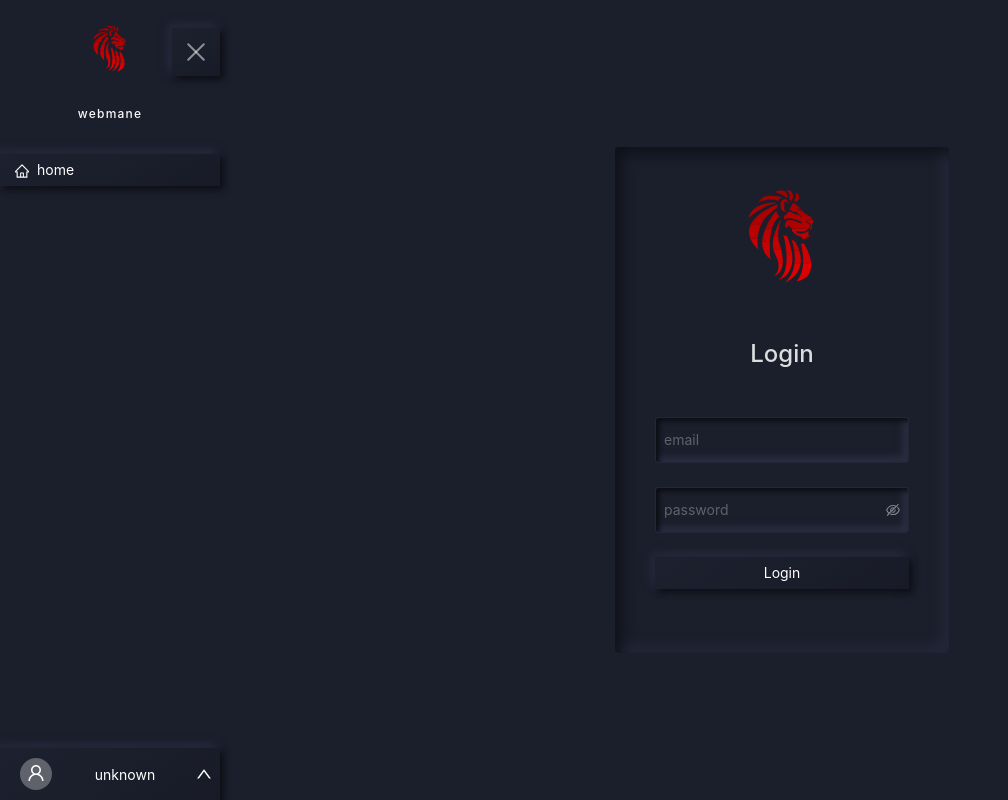
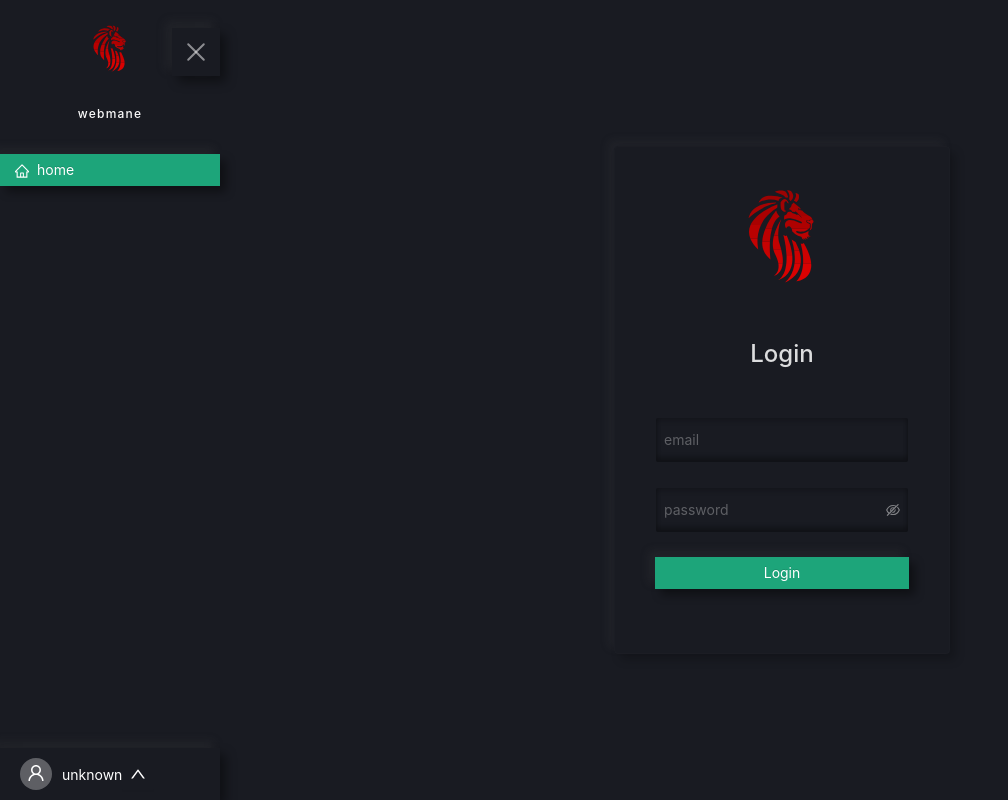
Before and after one commit to sjbavier/wm-react2, a React (Create React App) app: page /login in a window 1280 px wide. Shown: the whole page, without its empty margins (0-1008 px from the left). Built offline with nearby package versions, Linux system fonts and the light colour scheme.

Commit message:
wip color picker

```diff
--- a/package.json
+++ b/package.json
@@ -21,6 +21,7 @@
     "history": "^5.2.0",
     "lodash": "^4.17.21",
     "react": "^17.0.2",
+    "react-colorful": "^5.6.1",
     "react-dom": "^17.0.2",
     "react-markdown": "^8.0.3",
     "react-router": "^6",
--- a/src/App.tsx
+++ b/src/App.tsx
@@ -1,4 +1,4 @@
-import { FC, useContext } from 'react';
+import { FC, useContext, useState } from 'react';
 import { Routes, Route } from 'react-router-dom';
 import Nav from './components/nav/Nav';
 import LoginForm from './views/login/LoginForm';
@@ -17,15 +17,22 @@ import './App.css';
 import styled from 'styled-components';
 import { useToggle } from './hooks/useToggle';
 import classNames from 'classnames';
+import { Color } from './components/color/Color';
 
 const App: FC = () => {
   const { loading } = useContext<IAuthContext>(AuthContext);
   const [isOpen, toggleIsOpen] = useToggle(true);
+  const [color, setColor] = useState('#191b22');
 
   return (
     <div id="app_wrapper" className="h-screen overflow-hidden">
-      <LayoutWrapper>
-        <Nav toggleIsOpen={toggleIsOpen} isOpen={isOpen} />
+      <LayoutWrapper color={color}>
+        <Nav
+          toggleIsOpen={toggleIsOpen}
+          isOpen={isOpen}
+          color={color}
+          setColor={setColor}
+        />
         <div
           className={classNames(
             'transition-all duration-150 h-screen w-full pl-16',
@@ -71,7 +78,6 @@ const LayoutWrapper = styled.div`
   flex-direction: row;
   box-sizing: border-box;
   min-height: 0;
-  background: #1b1e2b;
+  background: ${(props) => props.color};
 `;
-
 export default App;
--- a/src/components/auth/useAuth.ts
+++ b/src/components/auth/useAuth.ts
@@ -1,4 +1,5 @@
 import { useCallback, useReducer, useEffect } from 'react';
+import { useNavigate } from 'react-router-dom';
 import useClient from '../../hooks/useClient';
 import { useSetNotifications } from '../../hooks/useNotifications';
 import { VERBOSITY } from '../../lib/constants';
@@ -99,6 +100,7 @@ export const useAuth = () => {
   } = authState;
   const { setNotification } = useSetNotifications();
   const { fetchMe, statusCode } = useClient(VERBOSITY.NORMAL);
+  const navigate = useNavigate();
 
   // syncs redux token state to localstorage
   useEffect(() => {
@@ -129,6 +131,7 @@ export const useAuth = () => {
         .then((response: TAuthResponse) => {
           if (statusCode === 401) {
             dispatchAuth({ type: AUTH_ACTION.LOGOUT });
+            navigate('/login');
           }
           if (response.user) {
             dispatchAuth({
@@ -159,7 +162,7 @@ export const useAuth = () => {
           });
         });
     }
-  }, [token, setNotification, fetchMe, statusCode]);
+  }, [token, setNotification, fetchMe, statusCode, navigate]);
 
   useEffect(() => {
     let mounted = true;
--- a/src/components/button/NeuButton.tsx
+++ b/src/components/button/NeuButton.tsx
@@ -4,6 +4,6 @@ import styled from 'styled-components';
 export const NeuButton = styled((props) => <Button {...props} />)`
   border-radius: 0px;
   border: transparent;
-  background: linear-gradient(145deg, #1d202e, #181b27);
-  box-shadow: 3px 3px 7px #0b0c11, -3px -3px 9px #2b3045;
+  box-shadow: 6px 6px 10px hsla(0, 0%, 0%, 0.4),
+    -6px -6px 10px hsla(0, 0%, 30%, 0.2);
 `;
--- a/src/components/button/NeuNavButton.tsx
+++ b/src/components/button/NeuNavButton.tsx
@@ -5,6 +5,6 @@ export const NeuNavButton = styled((props) => <Button {...props} />)`
   margin-top: 1rem;
   border-radius: 0px;
   border: transparent;
-  background: linear-gradient(145deg, #1d202e, #181b27);
-  box-shadow: 3px 3px 7px #0b0c11, -3px -3px 9px #2b3045;
+  box-shadow: 6px 6px 10px hsla(0, 0%, 0%, 0.4),
+    -6px -6px 10px hsla(0, 0%, 30%, 0.2);
 `;
--- /dev/null
+++ b/src/components/color/Color.tsx
@@ -0,0 +1,11 @@
+import { HexColorPicker } from 'react-colorful';
+
+export const Color = ({
+  color,
+  setColor
+}: {
+  color: string;
+  setColor: any;
+}) => {
+  return <HexColorPicker color={color} onChange={setColor} />;
+};
--- a/src/components/form/input/NeuInput.tsx
+++ b/src/components/form/input/NeuInput.tsx
@@ -2,25 +2,28 @@
 import { Input as AntInput } from 'antd';
 import styled from 'styled-components';
 
-export const NeuInput = styled(AntInput)`
+// self calling to satisfy return type of StyledComponent<typeof AntInput, any, {}, never>
+export const NeuInput = (() => {
+  return styled(AntInput)`
     padding: 0.7rem 0.5rem;
-  border-color: #262a3cbd;
+    border-color: transparent;
     border-radius: 3px;
-  background: #1b1e2b !important;
-  background-color: #1b1e2b !important;
-  box-shadow: inset 3px 3px 5px #0c0d13, inset -5px -5px 7px #2a2f43;
+    box-shadow: inset 0px 3px 5px hsla(0, 0%, 0%, 0.2),
+      inset 0px -5px 5px hsla(0, 0%, 0%, 0.3);
+
     &:focus {
-    box-shadow: inset 3px 3px 5px #0c0d13, inset -5px -5px 7px #2a2f43 !important;
+      box-shadow: none;
     }
     &:-internal-autofill-selected {
-    background-color: -internal-light-dark(#1b1e2b, #1b1e2b) !important;
-    color: -internal-light-dark(
-      rgba(255, 255, 255, 0.85),
-      rgba(255, 255, 255, 0.85)
-    );
+      background-color: -internal-light-dark(
+        transparent,
+        transparent
+      ) !important;
+      color: -internal-light-dark(transparent, transparent);
     }
     &:-webkit-autofill,
     -webkit-autofill:focus {
       transition: background-color 600000s 0s, color 600000s 0s;
     }
   `;
+})();
--- a/src/components/form/input/NeuPasswordInput.tsx
+++ b/src/components/form/input/NeuPasswordInput.tsx
@@ -2,25 +2,26 @@
 import { Input as AntInput } from 'antd';
 import styled from 'styled-components';
 
-export const NeuPasswordInput = styled(AntInput.Password)`
+export const NeuPasswordInput = (() => {
+  return styled(AntInput.Password)`
     padding: 0.7rem 0.5rem;
-  border-color: #262a3cbd;
+    border-color: transparent;
     border-radius: 3px;
-  background: #1b1e2b !important;
-  background-color: #1b1e2b !important;
-  box-shadow: inset 3px 3px 5px #0c0d13, inset -5px -5px 7px #2a2f43;
+    box-shadow: inset 0px 3px 5px hsla(0, 0%, 0%, 0.2),
+      inset 0px -5px 5px hsla(0, 0%, 0%, 0.3);
     &:focus {
-    box-shadow: inset 3px 3px 5px #0c0d13, inset -5px -5px 7px #2a2f43 !important;
+      box-shadow: none;
     }
     &:-internal-autofill-selected {
-    background-color: -internal-light-dark(#1b1e2b, #1b1e2b) !important;
-    color: -internal-light-dark(
-      rgba(255, 255, 255, 0.85),
-      rgba(255, 255, 255, 0.85)
-    );
+      background-color: -internal-light-dark(
+        transparent,
+        transparent
+      ) !important;
+      color: -internal-light-dark(transparent, transparent);
     }
     &:-webkit-autofill,
     -webkit-autofill:focus {
       transition: background-color 600000s 0s, color 600000s 0s;
     }
   `;
+})();
--- a/src/components/nav/Nav.tsx
+++ b/src/components/nav/Nav.tsx
@@ -15,18 +15,26 @@ import webmaneLogo from '../../img/LionHeadLOGO.svg';
 
 import Text from 'antd/lib/typography/Text';
 import styled from 'styled-components';
-import { DivWrapper } from '../../models/models';
+import { AppProps, DivWrapper } from '../../models/models';
 import { NeuNavButton } from '../button/NeuNavButton';
 import { NeuButton } from '../button/NeuButton';
 import classNames from 'classnames';
 import { AUTH_ACTION, IAuthContext } from '../auth/useAuth';
+import { Color } from '../color/Color';
 
 interface NavProps {
   isOpen: boolean | (() => void);
   toggleIsOpen: boolean | (() => void);
+  color: string;
+  setColor: React.Dispatch<React.SetStateAction<string>>;
 }
 
-const Nav: FC<NavProps> = ({ toggleIsOpen, isOpen }: NavProps) => {
+const Nav: FC<NavProps> = ({
+  toggleIsOpen,
+  isOpen,
+  color,
+  setColor
+}: NavProps) => {
   const navigate = useNavigate();
   const { user, dispatchAuth } = useContext<IAuthContext>(AuthContext);
   const [popUp, setPopUp] = useState<boolean>(false);
@@ -128,7 +136,7 @@ const Nav: FC<NavProps> = ({ toggleIsOpen, isOpen }: NavProps) => {
             )}
           </div>
 
-          <UserBox onClick={handleAvatarClick}>
+          <UserBox>
             <UserPopUpWrapper
               className={classNames(
                 'w-[220px]',
@@ -137,6 +145,7 @@ const Nav: FC<NavProps> = ({ toggleIsOpen, isOpen }: NavProps) => {
             >
               {!!user && (
                 <>
+                  <Color color={color} setColor={setColor} />
                   <UserItem onClick={logout}>
                     <div>
                       <UserOutlined />
@@ -170,9 +179,14 @@ const Nav: FC<NavProps> = ({ toggleIsOpen, isOpen }: NavProps) => {
                 </>
               )}
             </UserPopUpWrapper>
-            <UserAvatar icon={<UserOutlined />} />
-            <UserText ellipsis={true}>{user ? user : 'unknown'}</UserText>
-            <UserButton icon={<UpOutlined />}></UserButton>
+            <div
+              className="flex items-center justify-between"
+              onClick={handleAvatarClick}
+            >
+              <UserAvatar icon={<UserOutlined />} />
+              <UserText ellipsis={true}>{user ? user : 'unknown'}</UserText>
+              <UserButton icon={<UpOutlined />}></UserButton>
+            </div>
           </UserBox>
         </div>
       </NavWrapper>
@@ -210,7 +224,7 @@ const UserItem = styled.div`
   height: 3.31rem;
   cursor: pointer;
   &:hover {
-    background-color: rgba(255, 255, 255, 0.03);
+    background-color: hsla(0, 0%, 55%, 0.04);
   }
   > div {
     align-self: center;
@@ -221,17 +235,18 @@ const UserItem = styled.div`
 `;
 
 const UserBox = styled.div`
-  display: inline-flex;
+  display: flex;
   justify-content: space-between;
+  flex-wrap: wrap;
   border-top: 1px solid #3d4461;
   user-select: none;
   border-radius: 0px;
   border: transparent;
-  background: linear-gradient(145deg, #1d202e, #181b27);
-  box-shadow: 3px 3px 7px #0b0c11, -3px -3px 9px #2b3045;
+  box-shadow: 6px 6px 10px hsla(0, 0%, 0%, 0.4),
+    -6px -6px 10px hsla(0, 0%, 30%, 0.2);
   cursor: pointer;
   &:hover {
-    background-color: rgba(255, 255, 255, 0.03);
+    background-color: hsla(0, 0%, 55%, 0.04);
   }
 `;
 
@@ -240,10 +255,12 @@ const UserPopUp: FC<DivWrapper> = ({ callback, children, ...rest }) => {
 };
 const UserPopUpWrapper = styled(UserPopUp)`
   position: absolute;
+  justify-content: center;
   bottom: 53px;
   color: #fff;
-  border-top: 1px solid #3d4461;
-  display: inline-flex;
+  border-top: 1px solid hsla(0, 0%, 55%, 0.1);
+  display: flex;
+  flex-wrap: wrap;
   align-items: center;
   transition: opacity 0.2s ease-in;
 
@@ -251,7 +268,7 @@ const UserPopUpWrapper = styled(UserPopUp)`
     opacity: 0;
   }
   &:nth-child(odd) .user_item {
-    border-right: 1px solid rgba(255, 255, 255, 0.09);
+    border-right: 1px solid hsla(0, 0%, 55%, 0.1);
   }
 `;
 
--- a/src/views/login/LoginForm.tsx
+++ b/src/views/login/LoginForm.tsx
@@ -153,8 +153,9 @@ const LoginForm: FC = () => {
 
 const LoginContainer = styled.div`
   border-radius: 4px;
-  background: #1b1e2b;
-  box-shadow: inset 6px 6px 14px #0f1118, inset -6px -6px 14px #272c3e;
+  border: 1px solid hsla(0, 0%, 55%, 0.02);
+  box-shadow: 6px 6px 10px hsla(0, 0%, 0%, 0.2),
+    -6px -6px 10px hsla(0, 0%, 40%, 0.1);
   padding: 2.5rem;
 `;
 
--- a/src/views/signup/SignupForm.tsx
+++ b/src/views/signup/SignupForm.tsx
@@ -12,6 +12,7 @@ import { TLoginResponse, TRequest } from '../../models/models';
 import { AUTH_ACTION, IAuthContext } from '../../components/auth/useAuth';
 import { PERMISSION } from '../../lib/Permissions';
 import { AuthContext } from '../../components/auth/AuthContext';
+import { useNavigate } from 'react-router-dom';
 
 type TValues = {
   email: string;
@@ -24,6 +25,7 @@ const SignupForm: FC = () => {
   const [err, setErr] = useState('');
   const { fetchMe, loading } = useClient();
   const { dispatchAuth } = useContext<IAuthContext>(AuthContext);
+  const navigate = useNavigate();
 
   const formSubmit = async (values: TValues) => {
     setErr('');
@@ -35,16 +37,18 @@ const SignupForm: FC = () => {
     };
     if (!loading) {
       setMsg('Submitting');
+
       const request: TRequest = {
         method: 'POST',
         path: '/auth/register',
         data: formData
       };
+
       const response: TLoginResponse = await fetchMe(request);
 
       if (response?.access_token) {
         setErr('');
-        setMsg(response?.message);
+        setMsg('Created');
         dispatchAuth({
           type: AUTH_ACTION.LOGIN,
           payload: {
@@ -54,6 +58,7 @@ const SignupForm: FC = () => {
             token: response?.access_token
           }
         });
+        navigate('/dashboard/page/1/page_size/10');
       }
     }
   };
@@ -153,8 +158,9 @@ const SignupForm: FC = () => {
 
 const LoginContainer = styled.div`
   border-radius: 4px;
-  background: #1b1e2b;
-  box-shadow: inset 6px 6px 14px #0f1118, inset -6px -6px 14px #272c3e;
+  border: 1px solid hsla(0, 0%, 55%, 0.02);
+  box-shadow: 6px 6px 10px hsla(0, 0%, 0%, 0.2),
+    -6px -6px 10px hsla(0, 0%, 40%, 0.1);
   padding: 2.5rem;
 `;
 
```
Also changed, not shown: src/views/bookmarks/Bookmarks.tsx (+6 -4 lines), 1 other file (tests, documents, lock files or other folders). Lines whose indentation alone changed are shown as unchanged.
